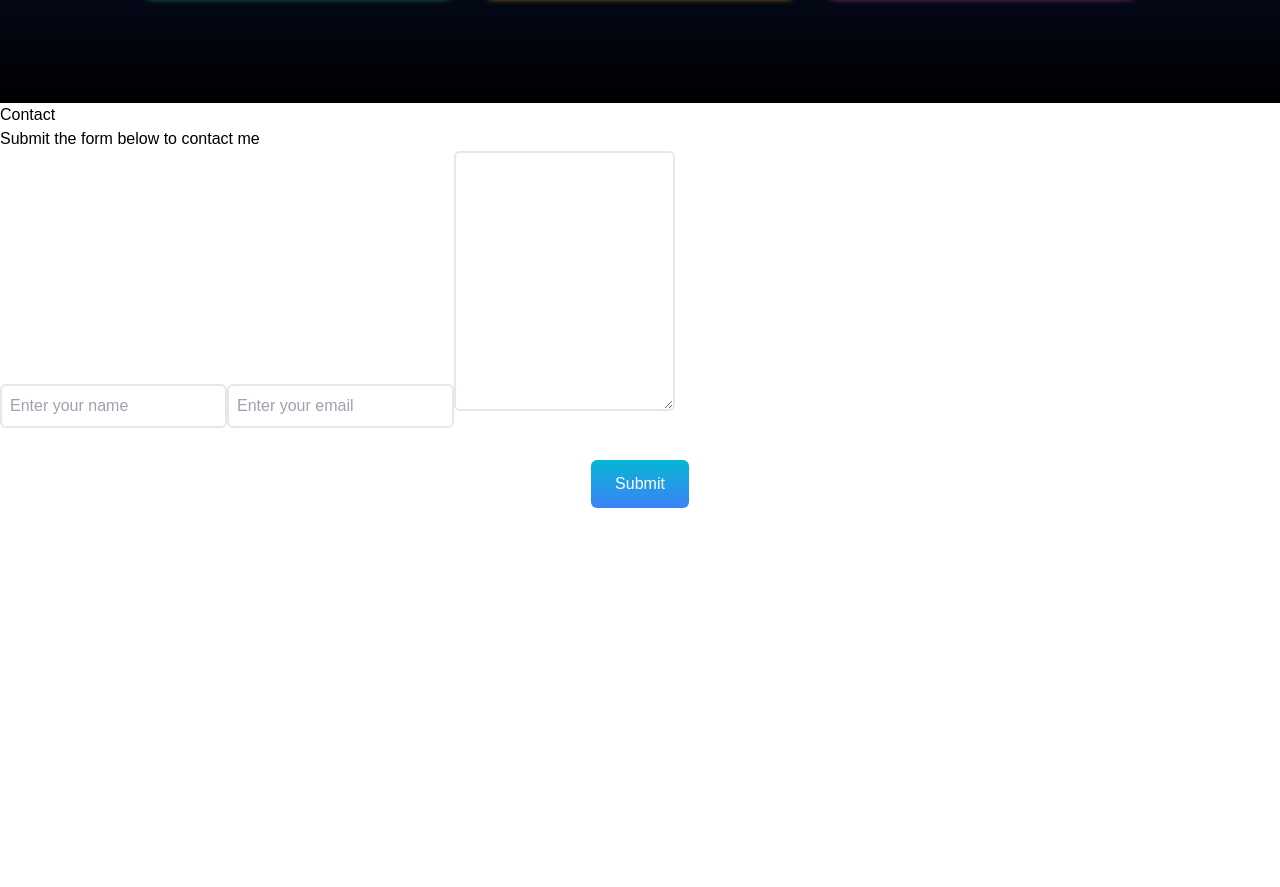
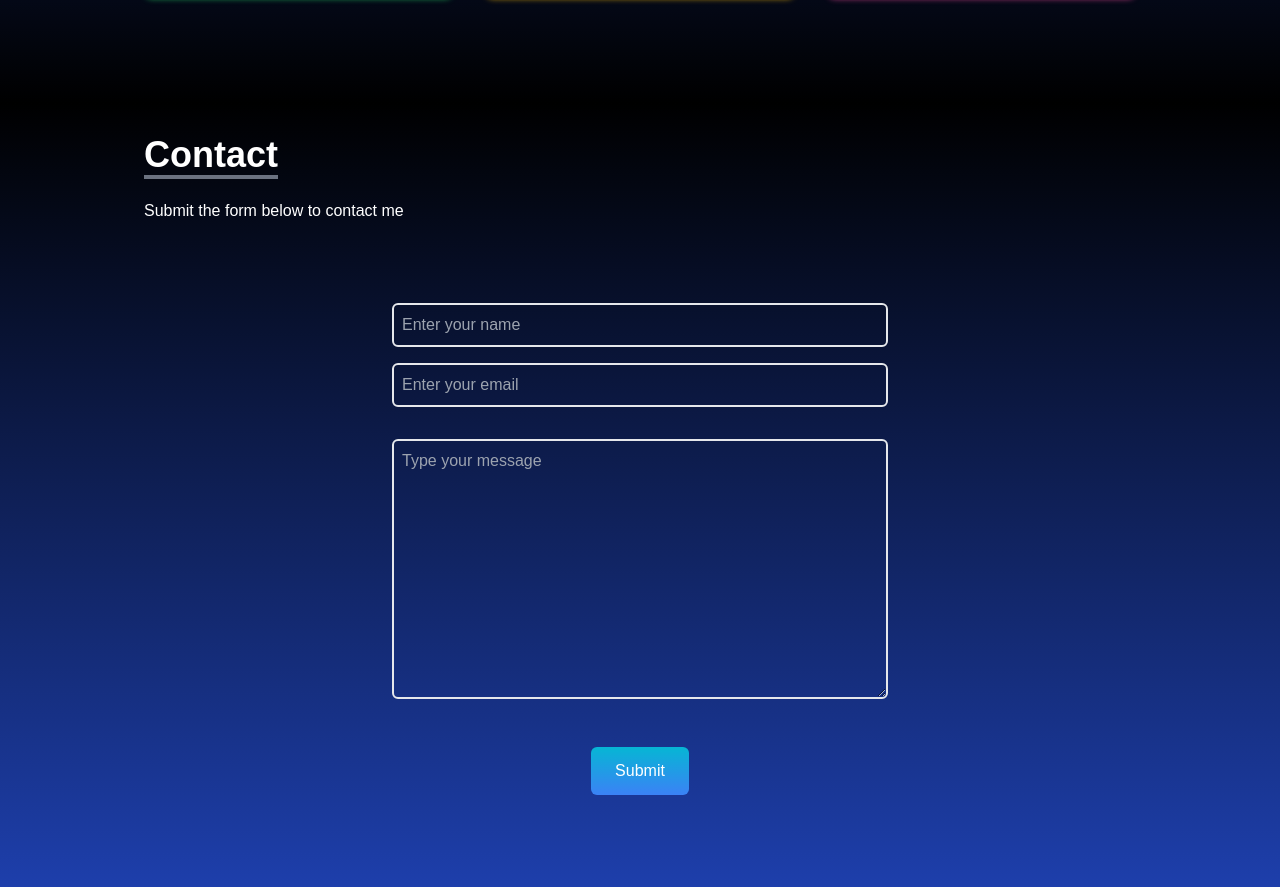
Before and after one commit to gwentzel26/react_portfolio, a React (Create React App) app in the folder react_portfolio/: page / in a window 1280 px wide. Shown: the part 3097-3984 px from the top of the page. Before the commit the page ends 3637 px from the top, so only its background shows below. Built offline with nearby package versions, Linux system fonts and the light colour scheme.

Commit message:
styled contact form

```diff
--- a/react_portfolio/src/components/Contact.jsx
+++ b/react_portfolio/src/components/Contact.jsx
@@ -2,24 +2,25 @@ import React from 'react'
 
 const Contact = () => {
   return (
-    <div>
-        <div>
-            <div>
-                <p>Contact</p>
-                <p>Submit the form below to contact me</p>
+    <div name="contact" className='w-full h-screen bg-gradient-to-b from-black to-blue-800 p-4 text-white'>
+        <div className='flex flex-col max-w-screen-lg p-4 mx-auto h-full '>
+            <div className='pb-8'>
+                <p className='text-4xl font-bold inline border-b-4 border-gray-500'>Contact</p>
+                <p className='py-6'>Submit the form below to contact me</p>
             </div>
-
-            <form action=''>
+        <div className='flex justify-center items-center'>
+            <form action='' className='flex flex-col w-full md:w-1/2 py-6'>
                 <input type="text" name='name' placeholder='Enter your name'
                 className='p-2 bg-transparent border-2 rounded-md text-white focus:outline-none'
                 />
                 <input type="text" name='email' placeholder='Enter your email'
-                className='p-2 bg-transparent border-2 rounded-md text-white focus:outline-none'
+                className='p-2 my-4 bg-transparent border-2 rounded-md text-white focus:outline-none'
                 />
-                <textarea name='message' rows={10} className='p-2 bg-transparent border-2 rounded-md text-white focus:outline-none' ></textarea>
+                <textarea name='message' placeholder="Type your message" rows={10} className='p-2 my-4  bg-transparent border-2 rounded-md text-white focus:outline-none' ></textarea>
                 <button className='text-white bg-gradient-to-b from-cyan-500 to-blue-500 px-6 py-3 my-8 mx-auto flex items-center rounded-md hover:scale-110 duration-300'>Submit</button>
 
             </form>
+        </div>
         </div>
 
     </div>
```
